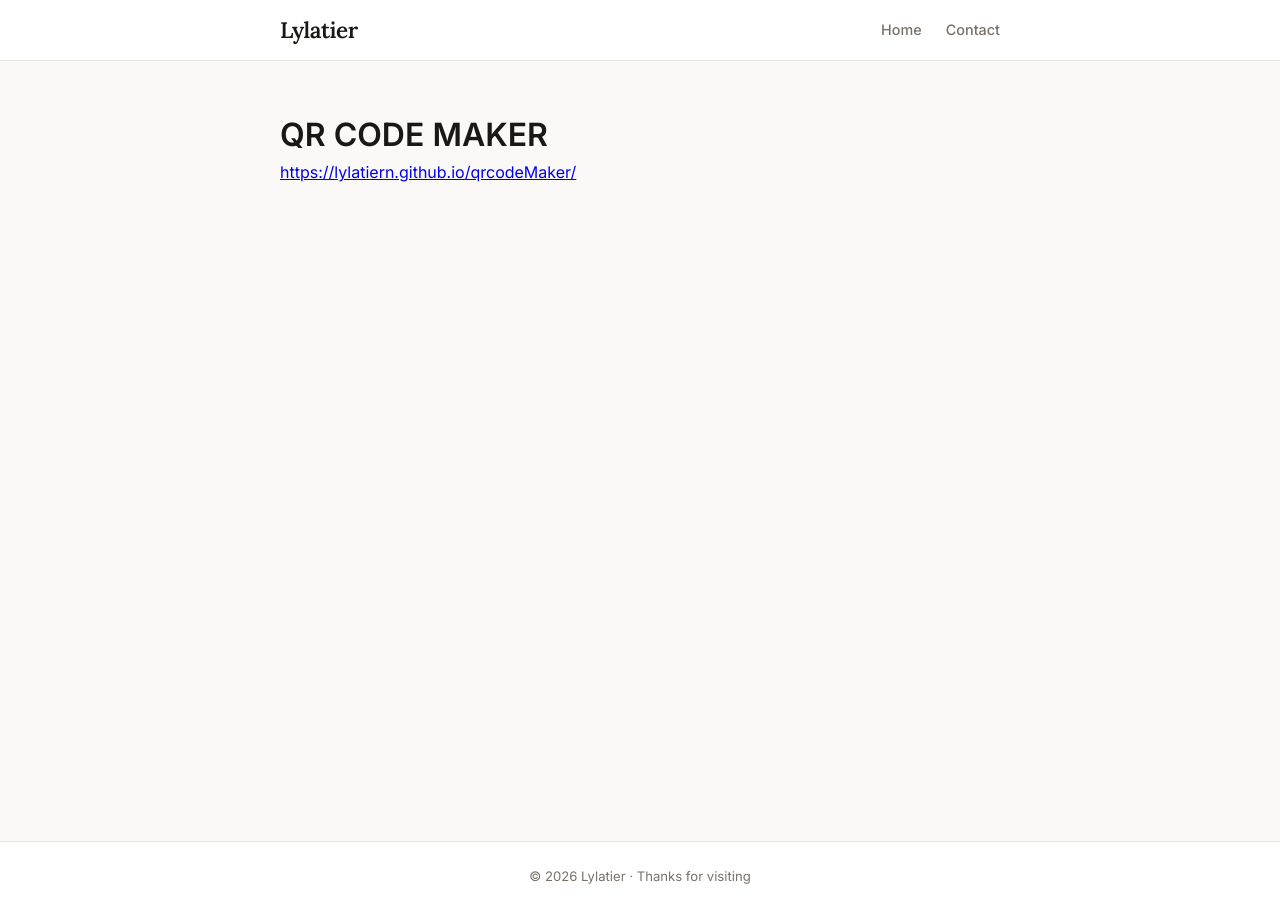
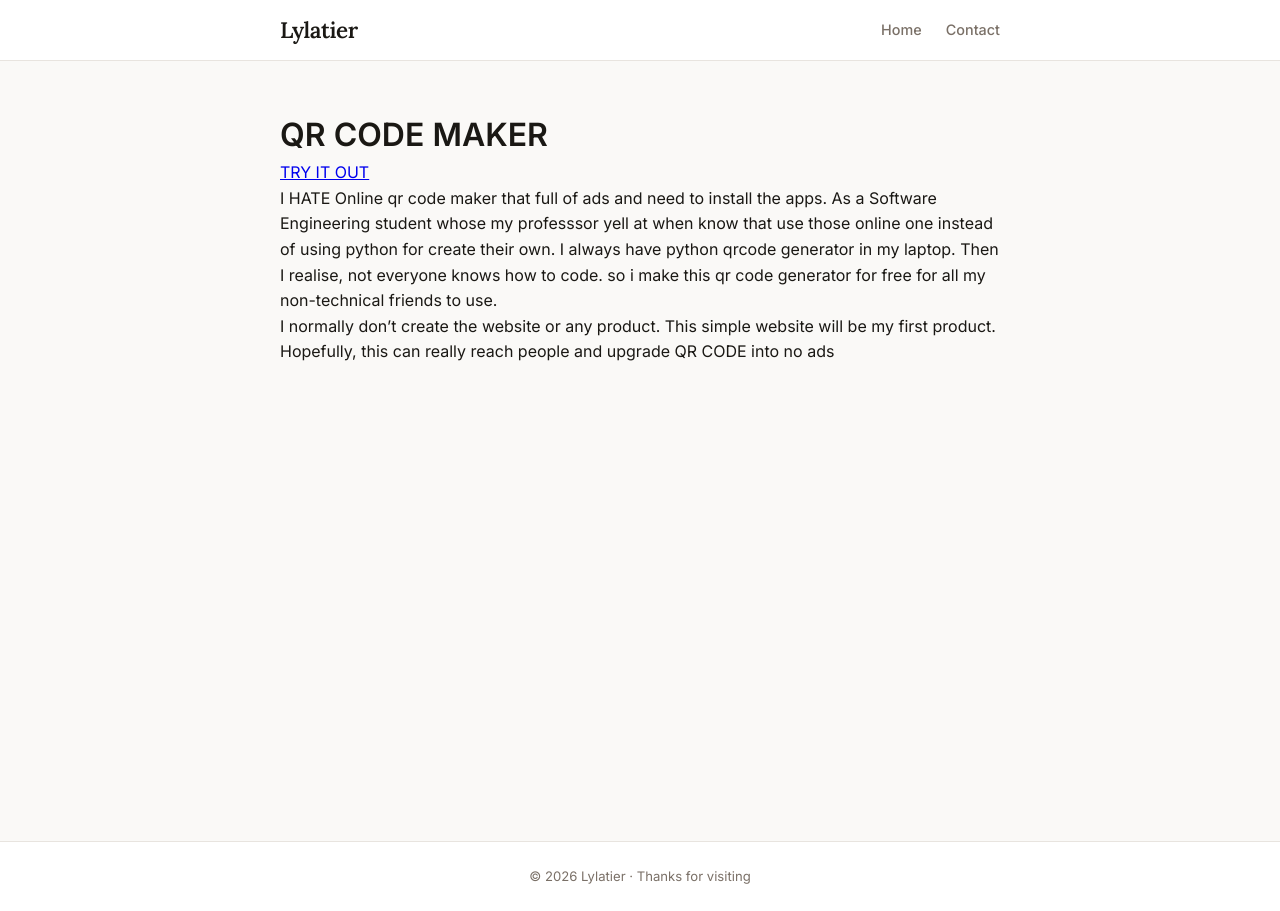
Before and after one commit to LylatierN/LylatierN.github.io, a Jekyll site: the page built from _posts/2026-10-28-QRCODE.md, in a window 1280 px wide. Built offline with Jekyll 4.4.1, drawn with Linux system fonts in a browser that asks for light colours.

Commit message:
update blogs

```diff
--- a/_posts/2026-10-28-QRCODE.md
+++ b/_posts/2026-10-28-QRCODE.md
@@ -4,5 +4,9 @@ title: QR Code Maker
 permalink: /:title
 ---
 # QR CODE MAKER
+[TRY IT OUT](https://lylatiern.github.io/qrcodeMaker/)
 
-[https://lylatiern.github.io/qrcodeMaker/](https://lylatiern.github.io/qrcodeMaker/)
+I HATE Online qr code maker that full of ads and need to install the apps. As a Software Engineering student whose my professsor yell at when know that use those online one instead of using python for create their own. I always have python qrcode generator in my laptop. Then I realise, not everyone knows how to code. so i make this qr code generator for free for all my non-technical friends to use.
+
+
+I normally don't create the website or any product. This simple website will be my first product. Hopefully, this can really reach people and upgrade QR CODE into no ads
```
